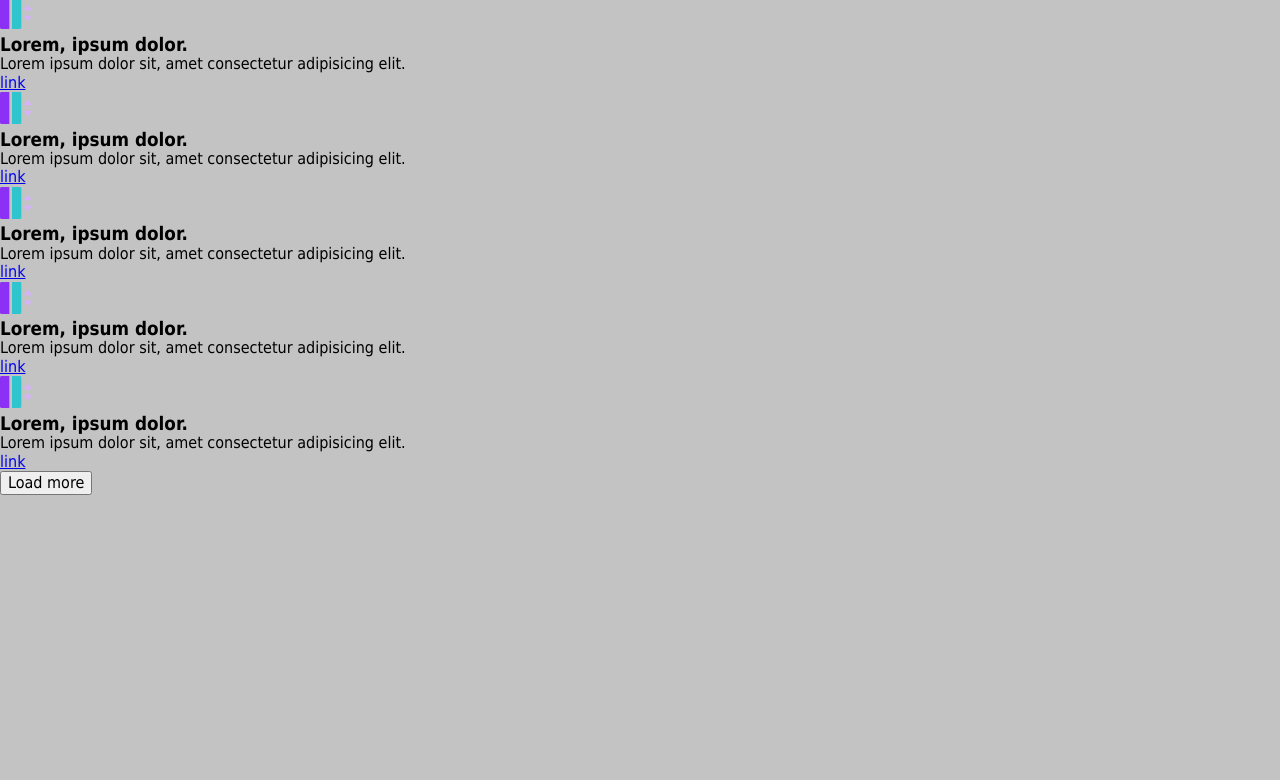
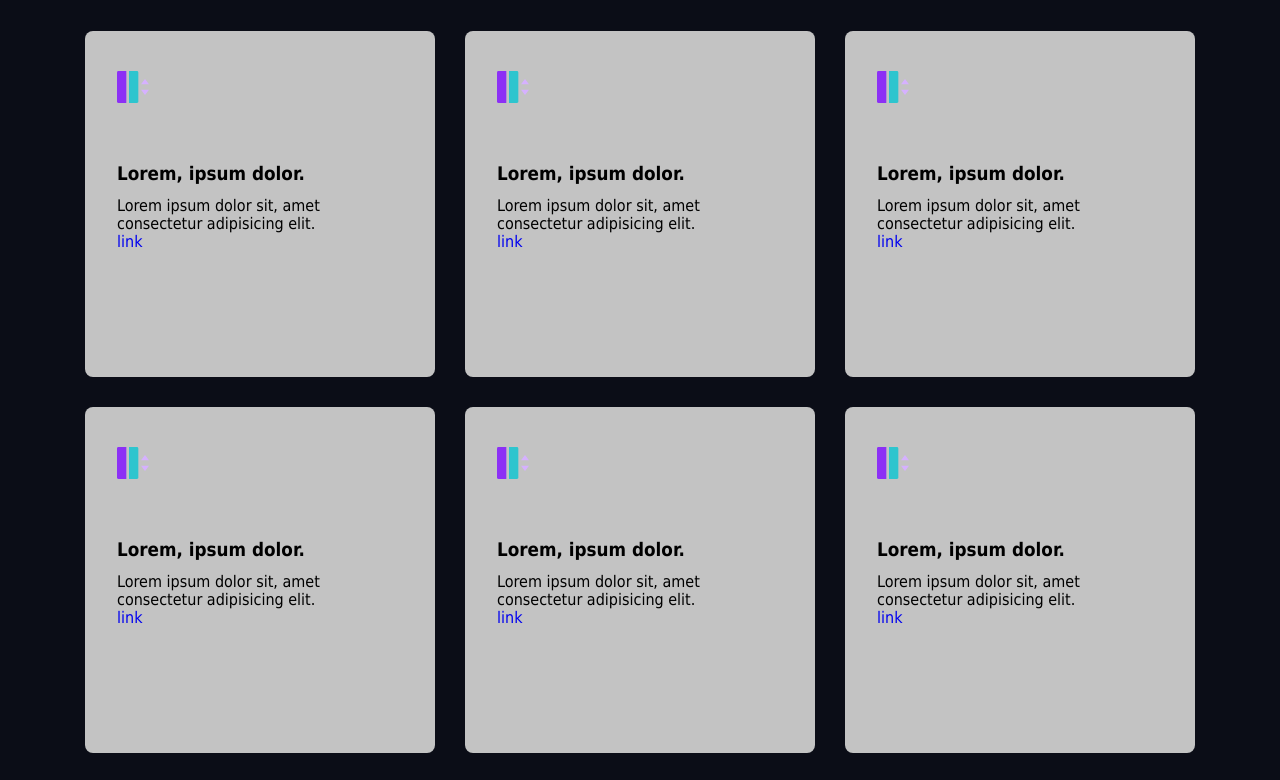
Before and after one commit to iliafilimonov1/otus, a plain HTML site: page index.html in a window 1280 px wide. Shown: the part 134-914 px from the top of the page. Before the commit the page ends 800 px from the top, so only its background shows below. Drawn offline with Linux system fonts and the light colour scheme.

Commit message:
lesson-3 added styles and media

```diff
--- a/css/style.css
+++ b/css/style.css
@@ -1,9 +1,108 @@
 body {
-    margin: 0;
-    font-family: "Tahoma", sans-serif;
-    background-color: #c3c3c3;
+  margin: 0;
+  font-family: "Tahoma", "Open-Sans", "Verdana", sans-serif;
+
+  background-color: #c3c3c3;
 }
 
-h1, h2, h3, p {
-    margin: 0;
+/* normalized styles */
+h1,
+h2,
+h3,
+p {
+  margin: 0;
 }
+
+a {
+  text-decoration: none;
+}
+
+.container {
+  width: 100%;
+  max-width: 1110px;
+  margin: 0 auto;
+  /*background-color: brown;*/
+}
+
+.services {
+  background: #0b0d17;
+  padding: 80px 0;
+}
+
+h1 {
+  color: #ffffff;
+  text-align: center;
+  margin-bottom: 48px;
+}
+
+.services-flex {
+  display: flex;
+  flex-wrap: wrap;
+  justify-content: space-between;
+}
+
+.services-flex__item {
+  width: 350px;
+  height: 346px;
+  background-color: #fff;
+  border-radius: 8px;
+  padding: 40px 32px;
+  box-sizing: border-box;
+  margin-bottom: 30px;
+}
+
+.services-flex__item img {
+  margin-bottom: 56px;
+}
+
+.services-flex__item h3 {
+  margin-bottom: 12px;
+}
+
+/* load more */
+.button-flex {
+  display: flex;
+  justify-content: center;
+}
+
+button {
+  background: #0b0d17;
+  padding: 16px 21px;
+  color: #ffffff;
+  border: 1px solid #ffffff;
+  border-radius: 8px;
+  cursor: pointer;
+}
+
+
+/* media */
+@media screen and (max-width: 1440px) {
+  .services-flex__item {
+    background-color: #c3c3c3;
+  }
+}
+
+@media screen and (max-width: 1024px) {
+  .services-flex {
+    justify-content: space-evenly;
+  }
+  .services-flex__item {
+    /*...*/
+  }
+}
+
+@media screen and (max-width: 768px) {
+  /*...*/
+}
+
+@media screen and (max-width: 425px) {
+  /*...*/
+}
+
+@media screen and (max-width: 375px) {
+  /*...*/
+}
+
+@media screen and (max-width: 320px) {
+  /*...*/
+}
```
